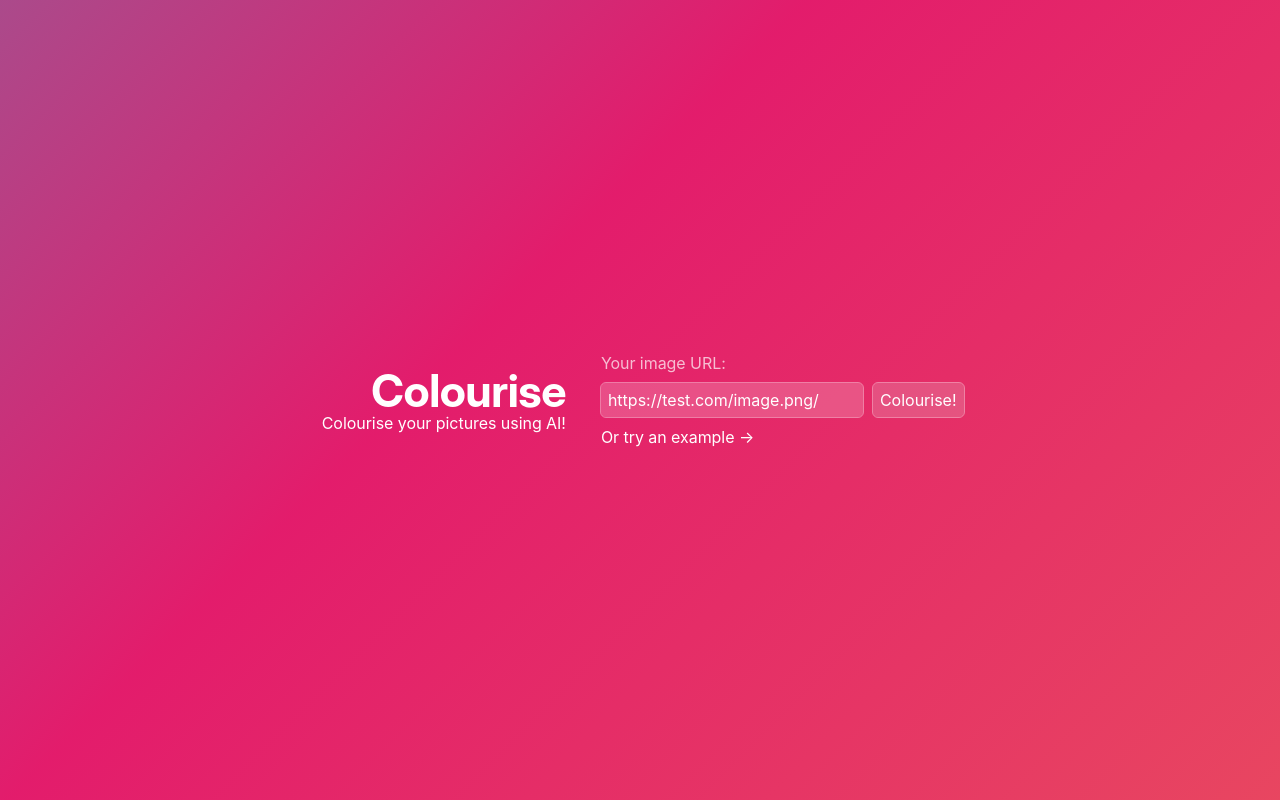
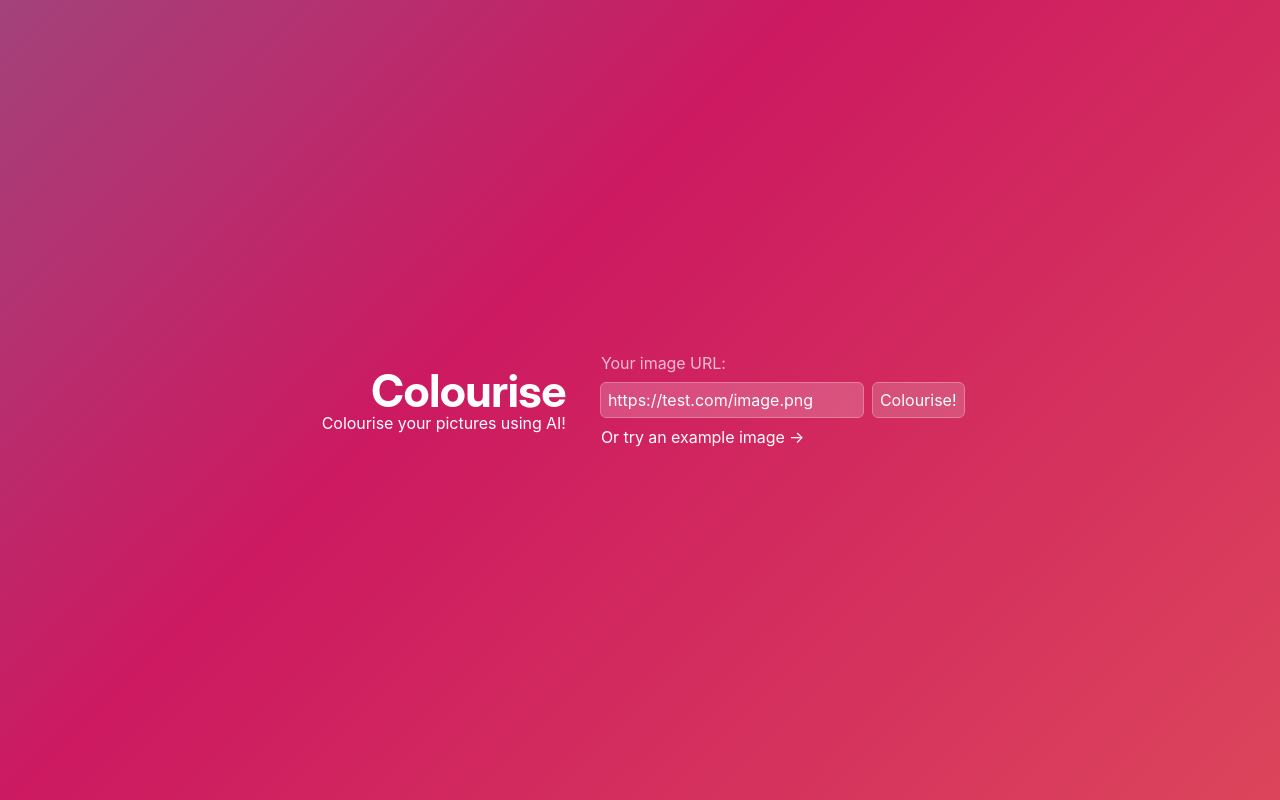
Before and after one commit to ThomasRettig/Kromatic, a Flask app: page / in a window 1280 px wide. Run offline with Flask 2, Linux system fonts and the light colour scheme; some web fonts are replaced.

Commit message:
Optimise some stuff

```diff
--- a/app/static/css/style.css
+++ b/app/static/css/style.css
@@ -1,6 +1,5 @@
 :root {
   --base-letter-spacing: -0.05px;
-  --blue: hsl(203, 100%, 35%);
   --fallback-fonts: "Inter", system-ui, sans-serif;
 }
 
@@ -101,7 +100,7 @@ svg {
   fill: white;
 }
 
-button, input {
+button, input, .faux-button {
   outline: 1.5px solid hsla(0, 100%, 100%, 40%);
   border: none;
   border-radius: 5px;
@@ -110,7 +109,7 @@ button, input {
   transition: 0.1s;
 }
 
-:is(button, input):focus{
+:is(button, input, .faux-button):focus{
   box-shadow: 0 0 0 4px hsla(0, 100%, 100%, 40%);
   outline: 2px solid hsla(0, 80%, 100%, 30%);
   border-radius: 2px;
@@ -169,12 +168,16 @@ img {
   margin-top: 5px;
 }
 
+.faux-button {
+  background-color: hsla(0, 0%, 97%, 20%);
+}
+
 .label {
   margin-bottom: 5px;
 }
 
 .gradient {
-  background: linear-gradient(-45deg, hsl(14, 82%, 63%), hsl(336, 78%, 50%), hsl(190, 72%, 49%), hsl(165, 71%, 45%));
+  background: linear-gradient(-45deg, hsl(14, 82%, 63%), hsl(336, 78%, 45%), hsl(190, 50%, 49%), hsl(165, 71%, 45%));
   background-size: 400% 400%;
   animation: gradient 20s ease infinite;
 }
@@ -204,6 +207,7 @@ img {
   }
 
   .success-message {
+    align-items: flex-end;
     display: flex;
     flex-direction: column;
     row-gap: 10px;
--- a/app/static/js/init.js
+++ /dev/null
@@ -1,11 +0,0 @@
-function readURL(input) {
-  if (input.files && input.files[0]) {
-    let reader = new FileReader();
-
-    reader.onload = (e) => {
-      $("#blah").attr("src", e.target.result).width(auto).height(auto);
-    };
-
-    reader.readAsDataURL(input.files[0]);
-  }
-}
--- a/app/templates/404.html
+++ b/app/templates/404.html
@@ -3,7 +3,7 @@
   <head>
     <meta charset="utf-8">
       <meta name="viewport" content="width=device-width, initial-scale=1, maximum-scale=1.0">
-      <title>Successfully colourised!</title>
+      <title>404 Page not Found</title>
       <link rel="preload" href="https://rsms.me/inter/font-files/Inter-roman.var.woff2" as="font" type="font/woff2" crossorigin>
       <link rel="preload" href="https://rsms.me/inter/font-files/InterDisplay-roman.var.woff2" as="font" type="font/woff2" crossorigin>
       <!-- CSS  -->
--- a/app/templates/index.html
+++ b/app/templates/index.html
@@ -4,6 +4,9 @@
   <meta charset="utf-8">
   <meta name="viewport" content="width=device-width, initial-scale=1, maximum-scale=1.0">
   <title>Coulourise</title>
+  <!--Icons-->
+  <link rel="icon" href="/static/icons/favicon.png">
+  <!--Resource hints-->
   <link rel="preload" href="https://rsms.me/inter/font-files/Inter-roman.var.woff2" as="font" type="font/woff2" crossorigin>
   <link rel="preload" href="https://rsms.me/inter/font-files/InterDisplay-roman.var.woff2" as="font" type="font/woff2" crossorigin>
   <!-- CSS  -->
@@ -18,28 +21,22 @@
     <form action="." method="POST">
       <label for="url">Your image URL:</label>
       <div>
-        <input type="text" id="url" name="url" placeholder="https://test.com/image.png/" spellcheck="false" required>
+        <input type="text" id="url" name="url" placeholder="https://test.com/image.png" spellcheck="false" required>
         <input type="submit" value="Colourise!">
       </div>
-      <button id="exampleButton" class="faux-link">Or try an example →</button>
+      <button id="exampleButton" class="faux-link">Or try an example image →</button>
     </form>
   </main>
   <!--Javascript-->
   <script>
     const exampleButton = document.getElementById("exampleButton");
     const url = document.getElementById("url");
-    let exampleImage = "https://images.pexels.com/photos/57905/pexels-photo-57905.jpeg";
+    let exampleImage = "https://images.unsplash.com/photo-1597871040916-4b4c20ba08dd";
 
     exampleButton.addEventListener("click", () => {
       url.value = exampleImage;
       document.forms[0].submit();
     });
-
-    function get_url_extension(url) {
-      return url.split(/[#?]/)[0].split('.').pop().trim();
-    }
   </script>
-  <script src="https://unpkg.com/jquery@3.6.0/dist/jquery.js"></script>
-  <script src="/static/js/init.js"></script>
 </body>
 </html>
```
Also changed, not shown: app/templates/io.html (+7 -6 lines), app/static/icons/favicon.png (added), 1 other file.
